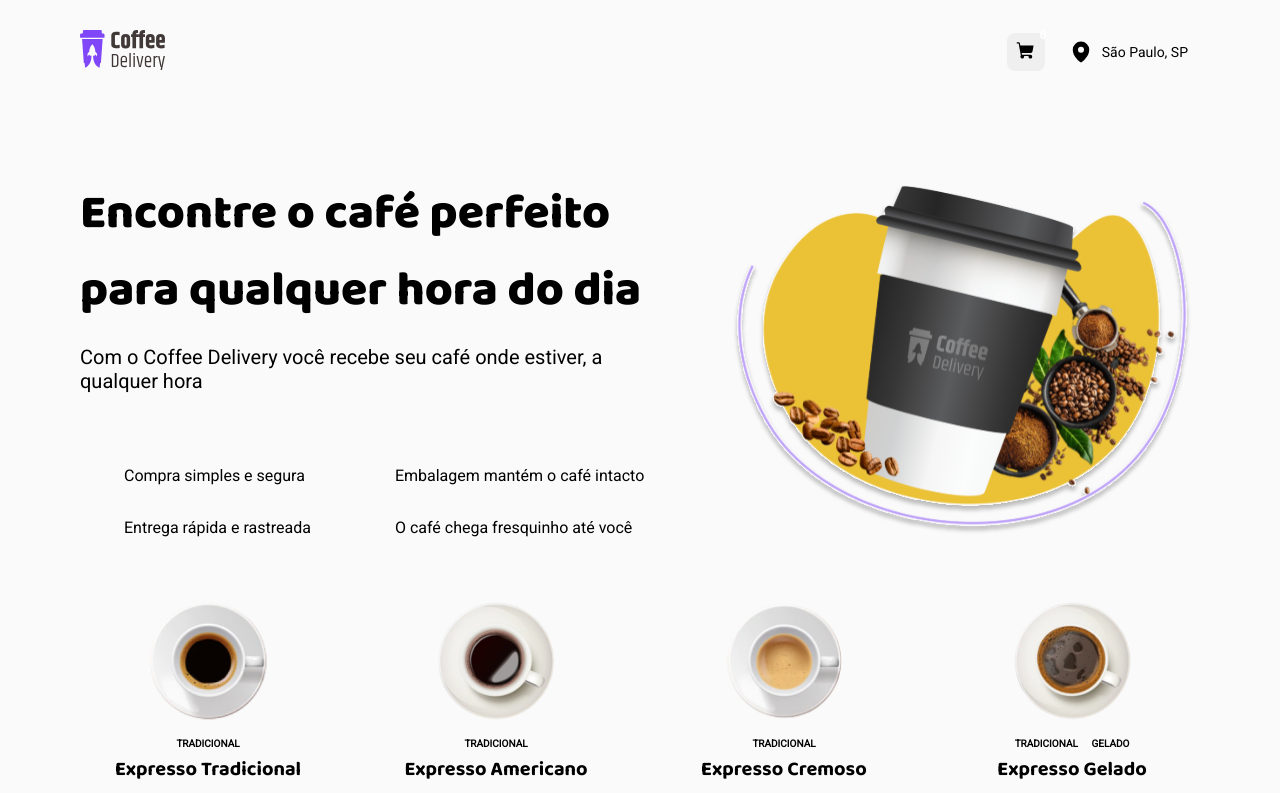
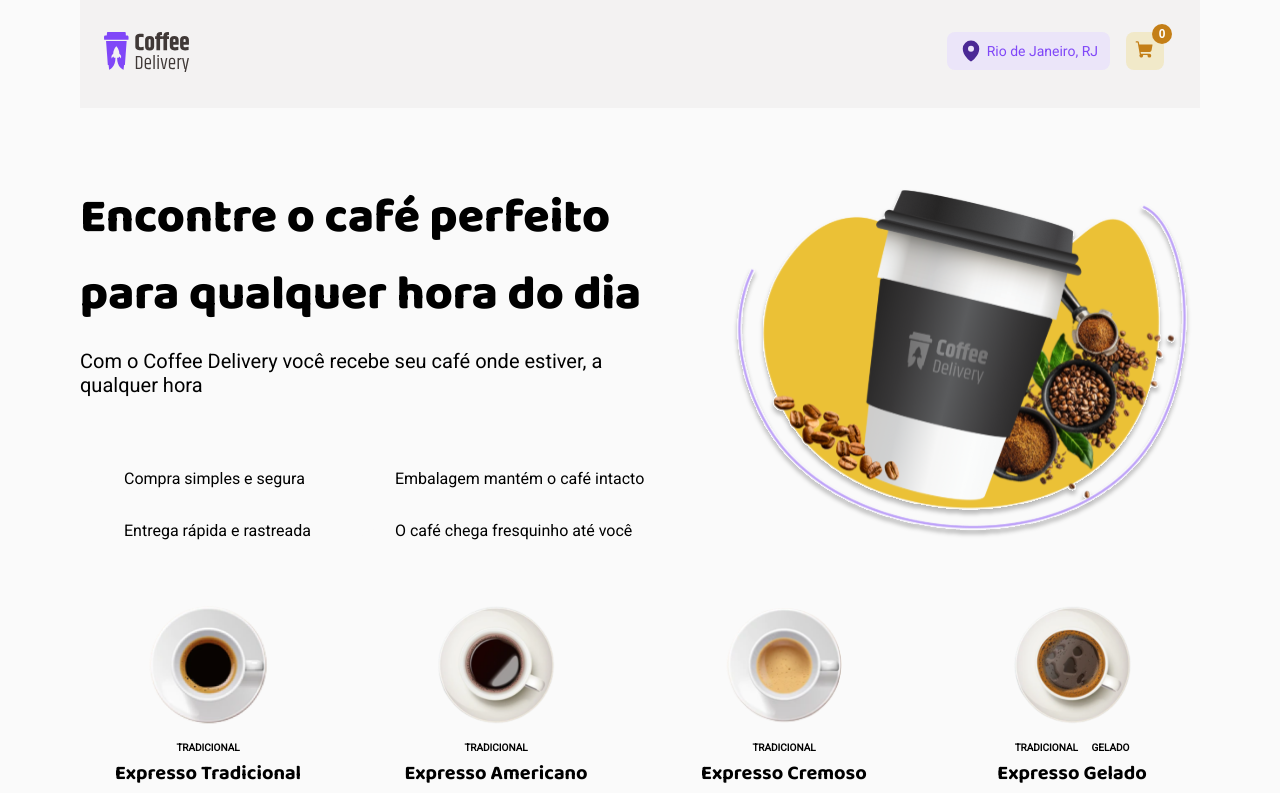
Before and after one commit to erickmarquesc/CoffeeDelivery, a React (Vite) app: page / in a window 1280 px wide. Shown: the top 793 px of the page. Built offline with nearby package versions, Linux system fonts and the light colour scheme.

Commit message:
refactor: :zap: use new components

```diff
--- a/src/components/Header/index.tsx
+++ b/src/components/Header/index.tsx
@@ -1,32 +1,23 @@
-import { CartButton, HeaderContainer, Locale, Logo } from './styles'
-import { ShoppingCart, MapPin } from 'phosphor-react'
-import { Link, NavLink } from 'react-router-dom'
-import { useContext } from 'react'
-import { ShoppingContext } from '../../contexts/ShoppingCartContext'
-import LogoBrand from '../../assets/LogoBrand.svg'
+import { ShoppingCartButton } from './CartButton';
+import { LocaleCartGroup } from './styles';
+import { LocaleMap } from './Locale';
+import { LogoCoffee } from './Logo';
+import { Container, Content } from '../containers';
 
 export function Header() {
-  const { shoppingCartItems } = useContext(ShoppingContext)
-  const cartCounter = shoppingCartItems.length
 
   return (
-    <HeaderContainer>
-      <Link to="/">
-        <Logo src={LogoBrand} />
-      </Link>
+    <Container variant='primary'>
+      <Content variant='secondary'>
 
-      <div>
-        <NavLink to="/checkout">
-          <CartButton>
-            <ShoppingCart size={20} className="cartIcon" weight="fill" />
-            <div className="countOfItems">{cartCounter}</div>
-          </CartButton>
-        </NavLink>
-        <Locale>
-          <MapPin className="map-pin" size={24} weight="fill" />
-          <p>São Paulo, SP</p>
-        </Locale>
-      </div>
-    </HeaderContainer>
+        <LogoCoffee />
+
+        <LocaleCartGroup>
+          <LocaleMap />
+          <ShoppingCartButton />
+        </LocaleCartGroup>
+
+      </Content>
+    </Container>
   )
 }
--- a/src/components/Header/styles.ts
+++ b/src/components/Header/styles.ts
@@ -1,34 +1,31 @@
-import styled from 'styled-components'
+import styled from 'styled-components';
 
-export const HeaderContainer = styled.div`
+export const LocaleCartGroup = styled.div`
+  gap: 16px;
   display: flex;
   align-items: center;
   justify-content: space-between;
-  width: 70rem;
-  height: 6.5rem;
 
-  div {
-    display: flex;
-    align-items: center;
-    justify-content: space-between;
-    max-width: 193px;
-  }
 `
 export const Locale = styled.div`
   display: flex;
+  gap: 4px;
+  height: 2.375rem;
+  border-radius: 8px;
   align-items: center;
   justify-content: center;
-  width: 8.93rem;
-  height: 2.375rem;
-  border-radius: 8px;
-  color: ${(props) => props.theme['purple-500']};
-  background: ${(props) => props.theme['purple-100']};
+  color: ${(props) => props.theme['purple-dark']};
+  background: ${(props) => props.theme['purple-light']};
 
   padding: 0.75rem;
 
   p {
     font-size: 0.875rem;
-    color: ${(props) => props.theme['purple-600']};
+    color: ${(props) => props.theme['purple']};
+  }
+
+  svg{
+    color: ${(props) => props.theme['purple-dark']};
   }
 `
 
@@ -37,7 +34,7 @@ export const CartButton = styled.button`
   height: 2.375rem;
   position: relative;
 
-  background: ${(props) => props.theme['yellow-100']};
+  background: ${(props) => props.theme['yellow-light']};
 
   border: none;
   border-radius: 0.5rem;
@@ -52,7 +49,7 @@ export const CartButton = styled.button`
   }
 
   .cartIcon {
-    color: ${(props) => props.theme['yellow-700']};
+    color: ${(props) => props.theme['yellow-dark']};
   }
 
   .countOfItems {
@@ -61,19 +58,19 @@ export const CartButton = styled.button`
     align-items: center;
     justify-content: center;
 
-    position: absolute;
     top: -0.5rem;
     left: 1.625rem;
+    position: absolute;
 
+    font-weight: bold;
     font-size: 0.75rem;
-    font-weight: bold;
 
     width: 1.25rem;
     height: 1.25rem;
 
-    background: ${(props) => props.theme['yellow-700']};
+    border-radius: 50%;
     color: ${(props) => props.theme.white};
-    border-radius: 50%;
+    background: ${(props) => props.theme['yellow-dark']};
   }
 `
 
```
